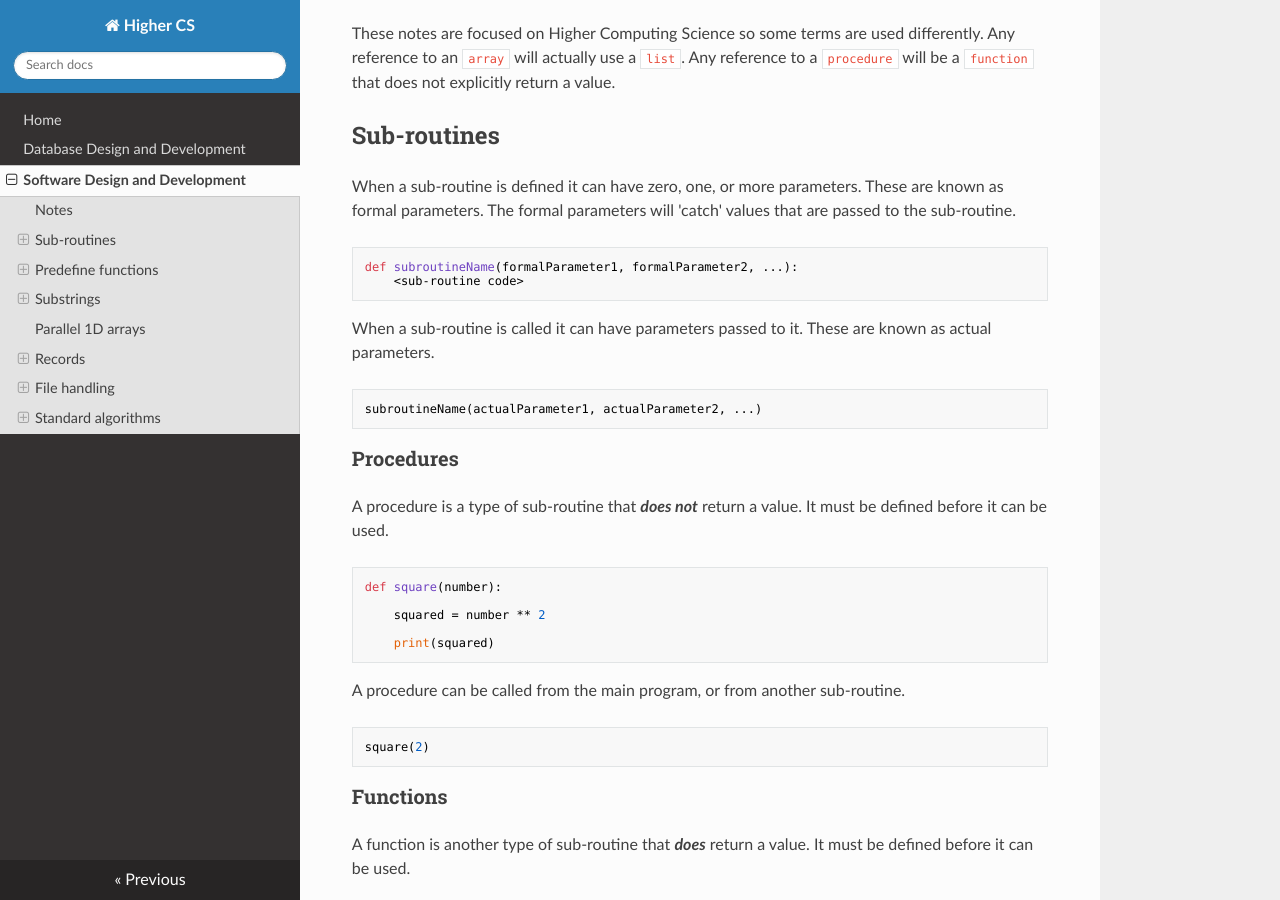
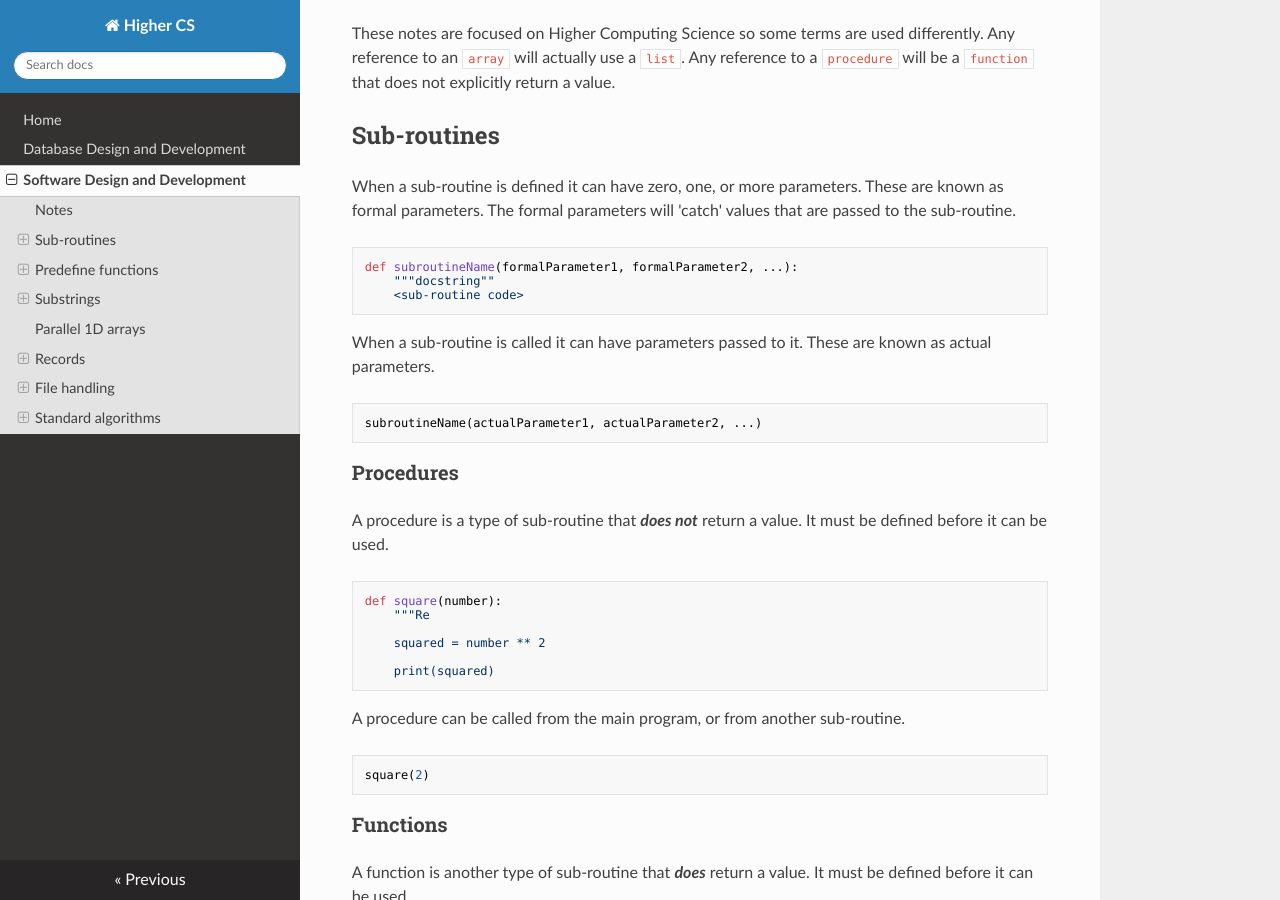
Before and after one commit to MrFriendCS/H-CS, an MkDocs documentation site: the page built from docs/H-CS-SDD.md, in a window 1280 px wide and 900 px high, scrolled down 242 px. Built offline with MkDocs 1.6.1, drawn with Linux system fonts in a browser that asks for light colours; nearby versions of some CDN libraries; part of the change alters nothing that is shown.

Commit message:
docs/H-CS-SDD.md updated from https://stackedit.io/

````diff
--- a/docs/H-CS-SDD.md
+++ b/docs/H-CS-SDD.md
@@ -12,6 +12,7 @@ When a sub-routine is defined it can have zero, one, or more parameters.  These
 
 ``` python
 def subroutineName(formalParameter1, formalParameter2, ...):
+	"""docstring""
     <sub-routine code>
 ```
 
@@ -27,6 +28,7 @@ A procedure is a type of sub-routine that ***does not*** return a value.  It mus
 
 ``` python
 def square(number):
+    """Re
 
     squared = number ** 2
 
@@ -553,8 +555,8 @@ for index in range(len(names)):
 print("Found " + str(count) + " occurence(s)")
 ```
 <!--stackedit_data:
-eyJoaXN0b3J5IjpbLTE4MDU2NDY5MjAsMTYxMDk2ODA4NywtOD
-UwNjI5Mzc4LDQ4ODI1MzUyNiwtMTI5Njk3MDAzOSwyMDM1ODQ5
-ODc2LC0xNTc5MzY3ODk2LDE0MzAzMzM2MTEsMTkzMTkwNDM0LD
-E2ODQ5ODMyNzRdfQ==
+eyJoaXN0b3J5IjpbLTkzNzA0MTM4LDE2MTA5NjgwODcsLTg1MD
+YyOTM3OCw0ODgyNTM1MjYsLTEyOTY5NzAwMzksMjAzNTg0OTg3
+NiwtMTU3OTM2Nzg5NiwxNDMwMzMzNjExLDE5MzE5MDQzNCwxNj
+g0OTgzMjc0XX0=
 -->
````
